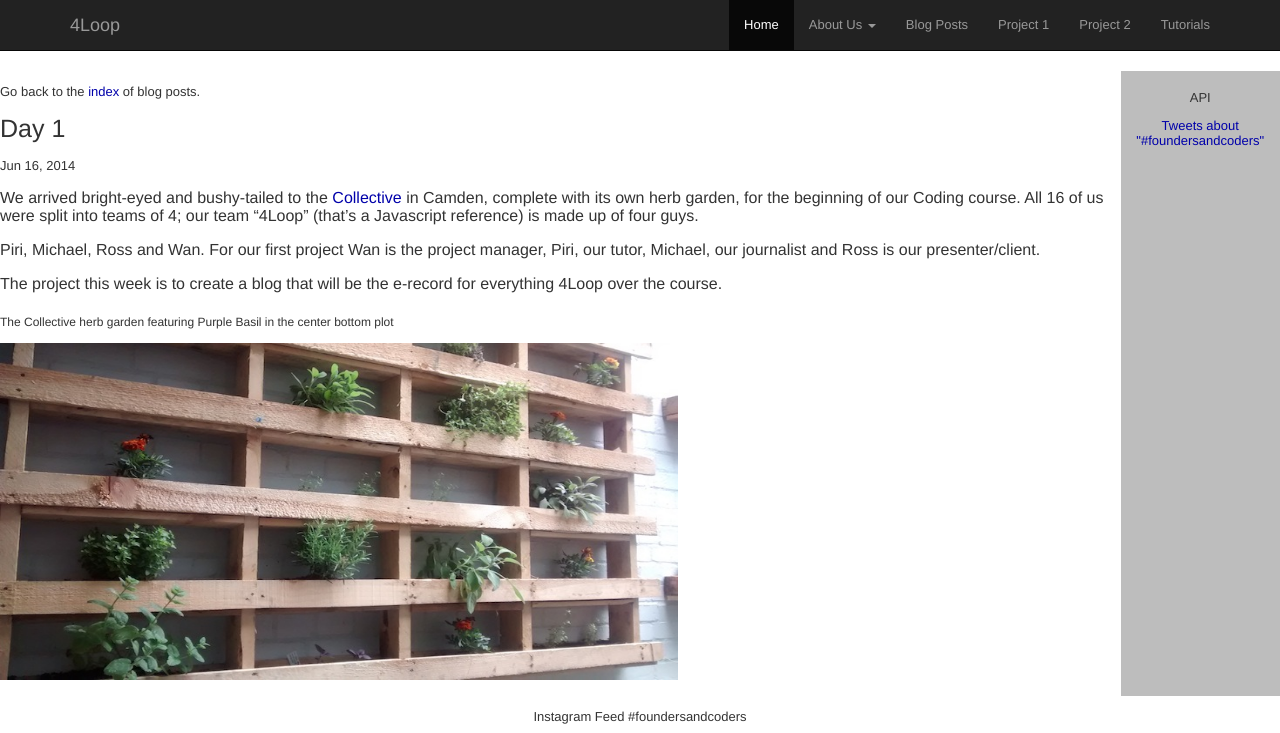
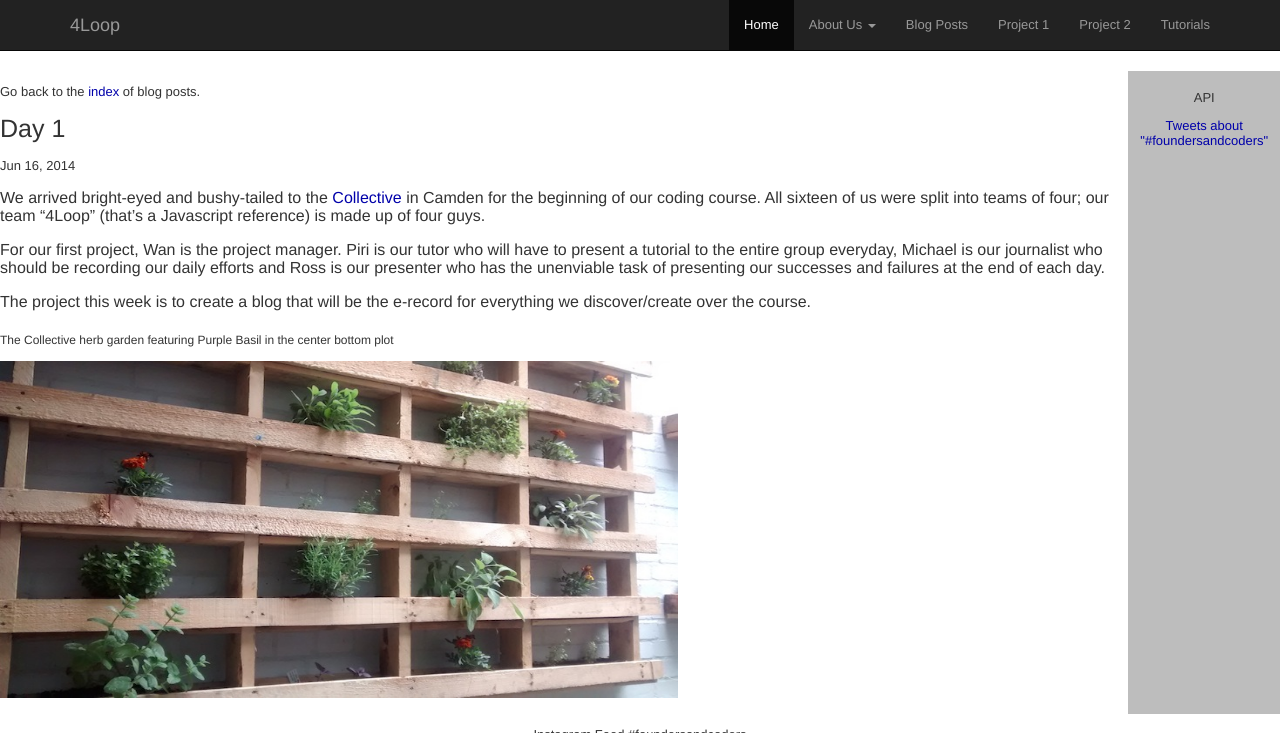
Before and after one commit to wsfan/4loop, a Jekyll site: the page built from _posts/2014-06-17-post1.markdown, in a window 1280 px wide, cut to the strip 0-733 px from the top of the page. Built offline with Jekyll 4.4.1, drawn with Linux system fonts in a browser that asks for light colours; comment, search, counter and statistics services are not loaded.

Commit message:
Update 2014-06-17-post1.markdown

```diff
--- a/_posts/2014-06-17-post1.markdown
+++ b/_posts/2014-06-17-post1.markdown
@@ -5,11 +5,11 @@
 categories:
 ---
 
-We arrived bright-eyed and bushy-tailed to the <a href="http://camdencollective.co.uk/">Collective</a> in Camden, complete with its own herb garden, for the beginning of our Coding course. All 16 of us were split into teams of 4; our team "4Loop" (that's a Javascript reference) is made up of four guys.
+We arrived bright-eyed and bushy-tailed to the <a href="http://camdencollective.co.uk/">Collective</a> in Camden for the beginning of our coding course. All sixteen of us were split into teams of four; our team "4Loop" (that's a Javascript reference) is made up of four guys.
 
-Piri, Michael, Ross and Wan. For our first project Wan is the project manager, Piri, our tutor, Michael, our journalist and Ross is our presenter/client.
+For our first project, Wan is the project manager. Piri is our tutor who will have to present a tutorial to the entire group everyday, Michael is our journalist who should be recording our daily efforts and Ross is our presenter who has the unenviable task of presenting our successes and failures at the end of each day.
 
-The project this week is to create a blog that will be the e-record for everything 4Loop over the course.
+The project this week is to create a blog that will be the e-record for everything we discover/create over the course.
 
 <sub>The Collective herb garden featuring Purple Basil in the center bottom plot</sub>
 
```
